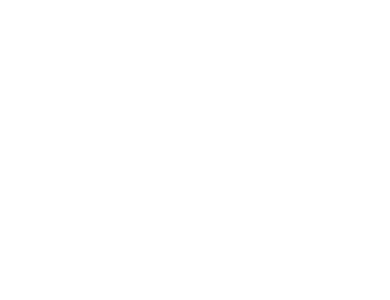
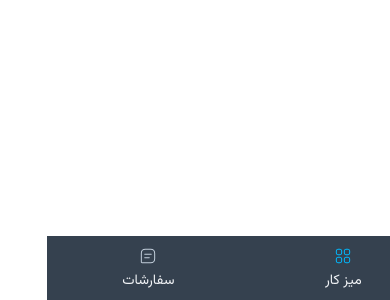
Before and after one commit to maedehmr/dashboard, a Next.js app: page / in a window 390 px wide. Shown: the part 544-844 px from the top of the page. Built offline with nearby package versions, Linux system fonts and the light colour scheme.

Commit message:
completed sidebar

```diff
--- a/src/assets/css/globals.css
+++ b/src/assets/css/globals.css
@@ -119,3 +119,6 @@
     font-weight: 400;
     direction: rtl;
 }
+a{
+  text-decoration: none;
+}
--- a/src/assets/css/sidebar.tsx
+++ b/src/assets/css/sidebar.tsx
@@ -41,34 +41,63 @@
     strong: {
       fontSize: ".75rem",
     },
-    ul: {
-      li: {
+
+    a: {
       marginTop: "16px",
       padding: "12px 0",
       display: "flex",
       alignItems: "center",
       justifyContent: "space-between",
       fontSize: ".875rem",
-        transition:'ease .3s',
+      transition: "ease .3s",
+      color: "#F0F2F5",
 
       "& .item": {
         display: "flex",
         alignItems: "center",
 
         small: {
-            marginRight:'8px',
+          marginRight: "8px",
         },
       },
 
-        '&:hover':{
-            background: 'linear-gradient(to right, #2A3541, transparent)',
-          padding:'12px 0 12px 10px',
-          borderRadius:'8px',
-          cursor:'pointer'
+      "&:hover": {
+        background: "linear-gradient(to right, #2A3541, transparent)",
+        padding: "12px 0 12px 10px",
+        borderRadius: "8px",
+        cursor: "pointer",
       },
     },
   },
+
+  "@media (max-width: 768px)": {
+    display: "none",
   },
 }));
 
-export const SidebarBottomContainer = styled.div((props) => ({}));
+export const SidebarBottomContainer = styled.div((props) => ({
+  position: "fixed",
+  bottom: "0",
+  left: "0",
+  width: "100%",
+  backgroundColor: "#35414F",
+  padding:'12px 0',
+
+  ul: {
+    display:'flex',
+    justifyContent:'space-around',
+
+    a: {
+      display: "flex",
+      flexDirection: "column",
+      alignItems:'center',
+      color: "#F0F2F5",
+      gap:'10px',
+      fontSize: ".875rem",
+    },
+  },
+
+  "@media (min-width: 768px)": {
+    display: "none",
+  },
+}));
--- a/src/components/sidebar.tsx
+++ b/src/components/sidebar.tsx
@@ -1,8 +1,7 @@
 "use client";
 import Image from "next/image";
-import Link from 'next/link';
-import { usePathname } from 'next/navigation'
-import { useState } from 'react';
+import Link from "next/link";
+import { useRouter } from "next/router";
 
 //assets
 import {
@@ -20,7 +19,7 @@
 import activeOrders from "@/assets/img/active-orders.svg";
 
 export const SidebarRight = () => {
-
+  const router = useRouter();
   return (
     <SidebarRightContainer>
       <div className="head">
@@ -37,18 +36,24 @@
         <strong>مدیریت پنل</strong>
         <ul>
           <li>
-            <Link href='/'>
+            <Link href="/">
               <div className="item">
-              <Image src={dashboard} alt="dashboard" />
+                <Image
+                  src={router.pathname === "/" ? activeDashboard : dashboard}
+                  alt="dashboard"
+                />
                 <small>میز کار</small>
               </div>
               <Image src={rightArrow} alt="right-arrow" />
             </Link>
           </li>
           <li>
-            <Link href='/orders'>
+            <Link href="/orders">
               <div className="item">
-              <Image src={orders} alt="orders" />
+                <Image
+                  src={router.pathname === "/orders" ? activeOrders : orders}
+                  alt="orders"
+                />
                 <small>سفارشات</small>
               </div>
               <Image src={rightArrow} alt="right-arrow" />
@@ -60,9 +65,29 @@
   );
 };
 export const SidebarBottom = () => {
+  const router = useRouter();
   return (
     <SidebarBottomContainer>
-      <div className=""></div>
+      <ul>
+        <li>
+          <Link href="/">
+            <Image
+              src={router.pathname === "/" ? activeDashboard : dashboard}
+              alt="dashboard"
+            />
+            <small>میز کار</small>
+          </Link>
+        </li>
+        <li>
+          <Link href="/orders">
+            <Image
+              src={router.pathname === "/orders" ? activeOrders : orders}
+              alt="orders"
+            />
+            <small>سفارشات</small>
+          </Link>
+        </li>
+      </ul>
     </SidebarBottomContainer>
   );
 };
```
Lines whose indentation alone changed are shown as unchanged.
